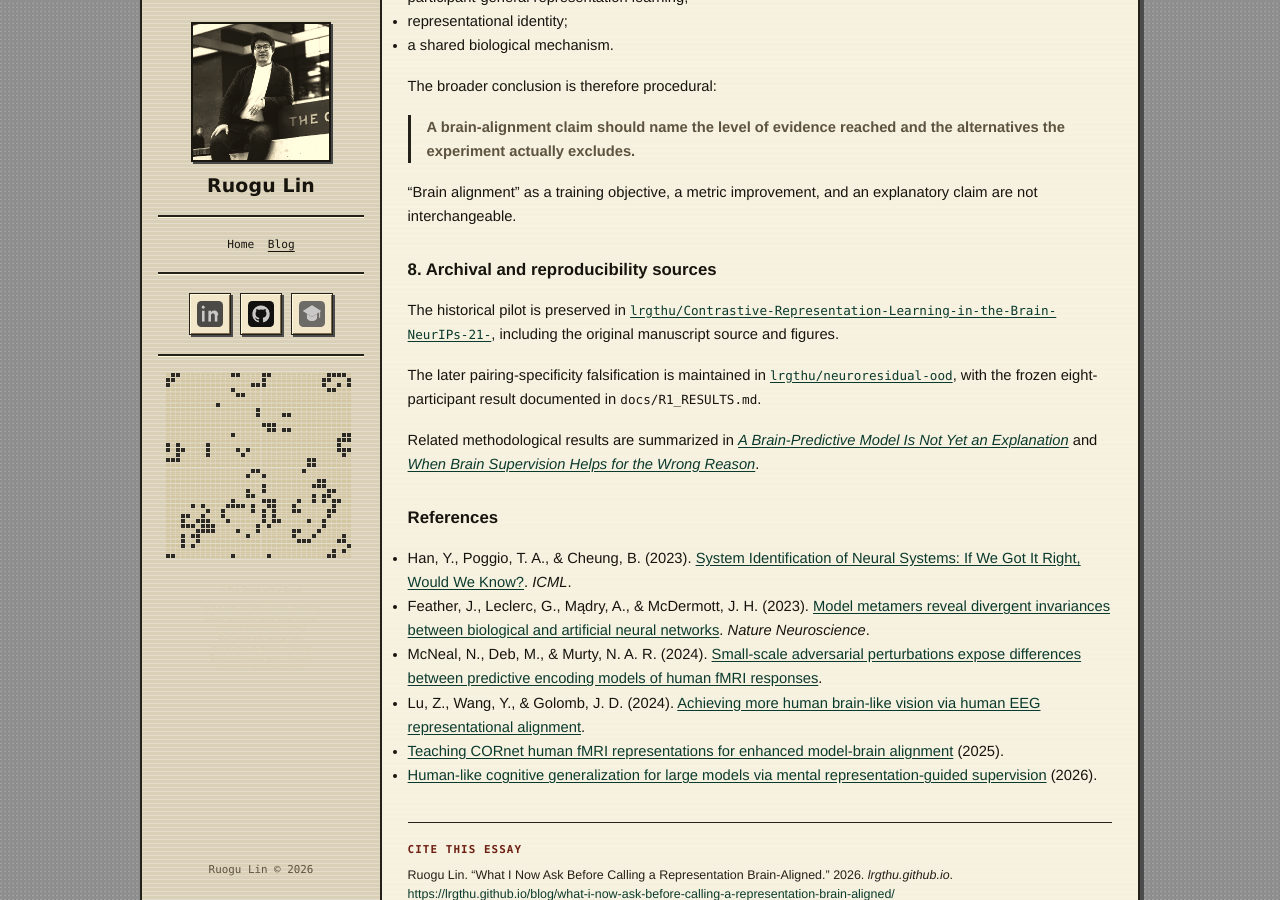
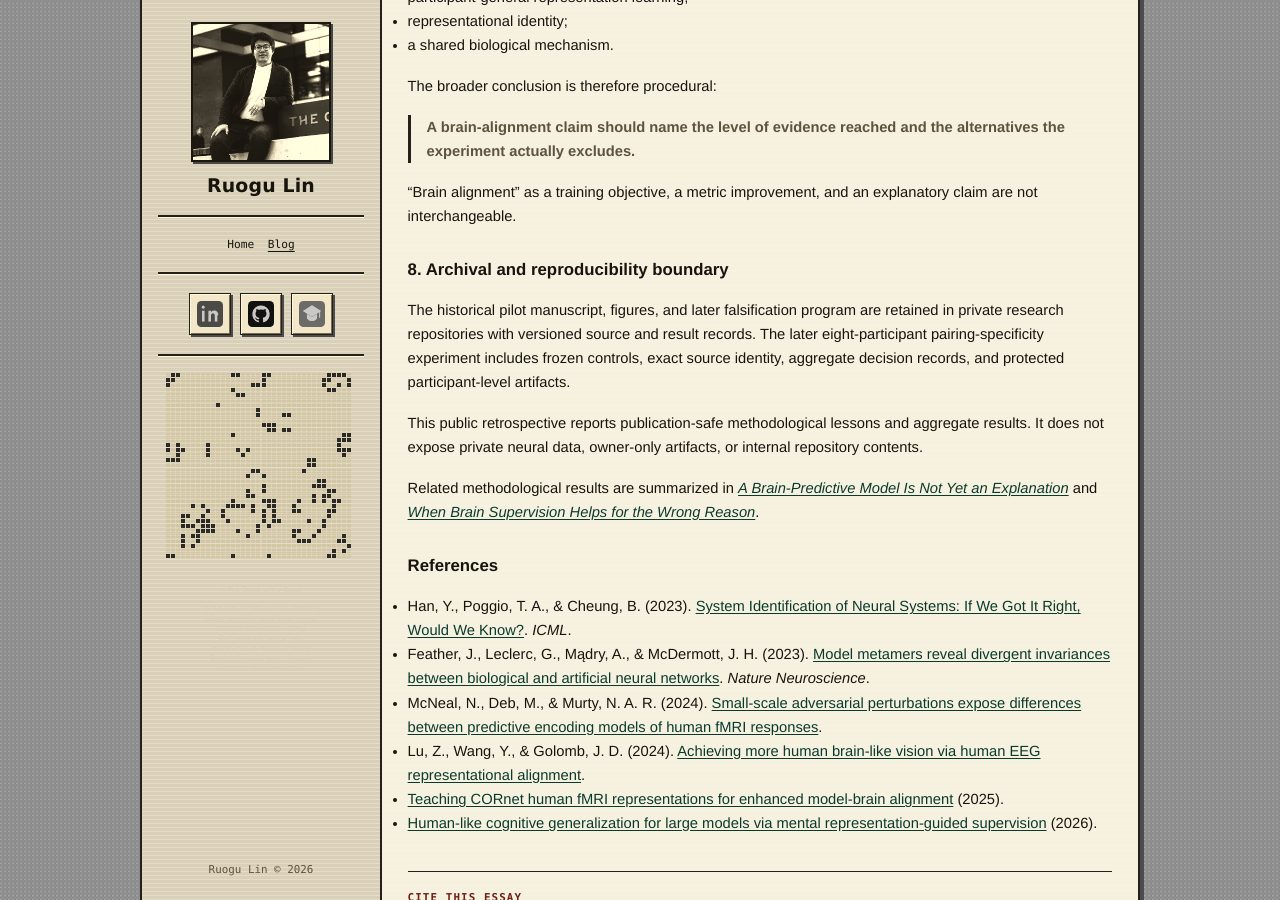
Before and after one commit to lrgthu/lrgthu.github.io, a Jekyll site: the page built from _posts/2026-09-05-what-i-now-ask-before-calling-a-representation-brain-aligned.md, in a window 1280 px wide and 900 px high, scrolled down 4692 px. Built offline with Jekyll 4.4.1, drawn with Linux system fonts in a browser that asks for light colours; some of the changed text lies outside the part shown.

Commit message:
Clarify archival boundary in brain-alignment retrospective

```diff
--- a/_posts/2026-09-05-what-i-now-ask-before-calling-a-representation-brain-aligned.md
+++ b/_posts/2026-09-05-what-i-now-ask-before-calling-a-representation-brain-aligned.md
@@ -166,11 +166,11 @@ The broader conclusion is therefore procedural:
 
 “Brain alignment” as a training objective, a metric improvement, and an explanatory claim are not interchangeable.
 
-## 8. Archival and reproducibility sources
+## 8. Archival and reproducibility boundary
 
-The historical pilot is preserved in [`lrgthu/Contrastive-Representation-Learning-in-the-Brain-NeurIPs-21-`](https://github.com/lrgthu/Contrastive-Representation-Learning-in-the-Brain-NeurIPs-21-), including the original manuscript source and figures.
+The historical pilot manuscript, figures, and later falsification program are retained in private research repositories with versioned source and result records. The later eight-participant pairing-specificity experiment includes frozen controls, exact source identity, aggregate decision records, and protected participant-level artifacts.
 
-The later pairing-specificity falsification is maintained in [`lrgthu/neuroresidual-ood`](https://github.com/lrgthu/neuroresidual-ood), with the frozen eight-participant result documented in `docs/R1_RESULTS.md`.
+This public retrospective reports publication-safe methodological lessons and aggregate results. It does not expose private neural data, owner-only artifacts, or internal repository contents.
 
 Related methodological results are summarized in [*A Brain-Predictive Model Is Not Yet an Explanation*](/blog/a-brain-predictive-model-is-not-yet-an-explanation/) and [*When Brain Supervision Helps for the Wrong Reason*](/blog/when-brain-supervision-helps-for-the-wrong-reason/).
 
```
